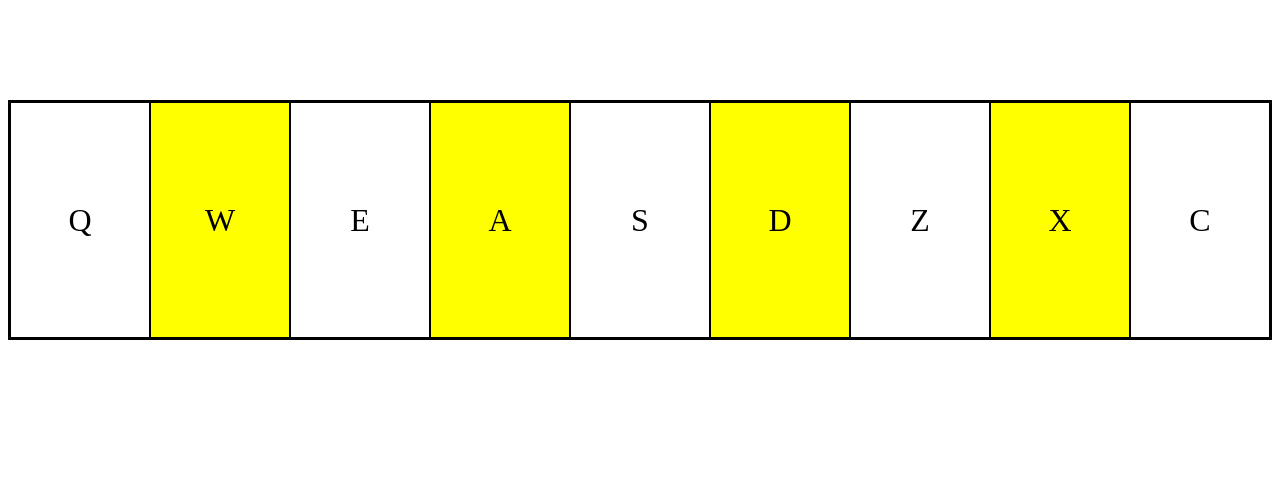
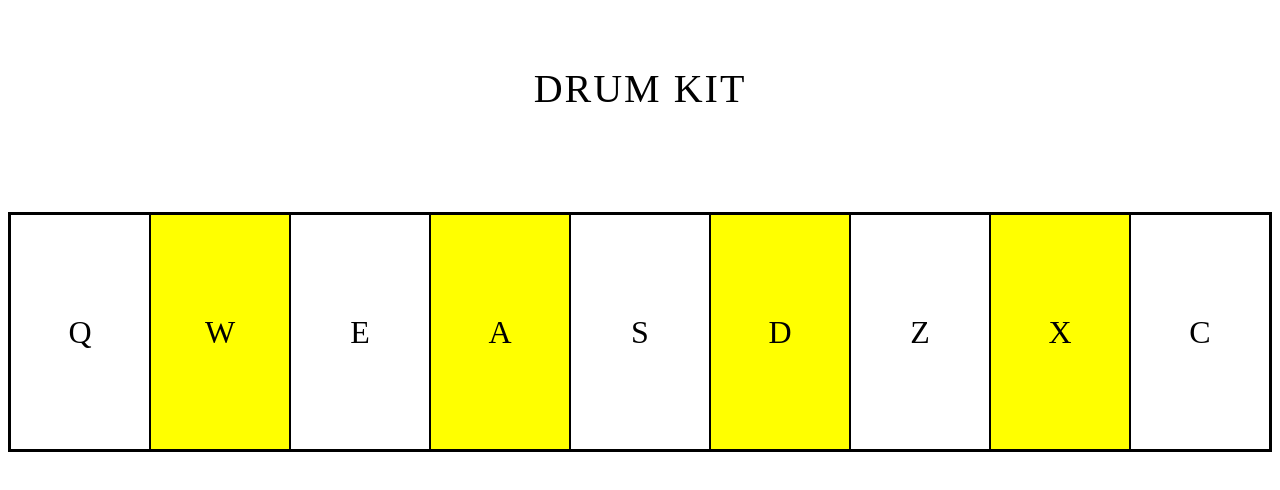
Before and after one commit to drregg6/drum-kit, a React (Create React App) app: page / in a window 1280 px wide. Shown: the top 490 px of the page. Built offline with nearby package versions, Linux system fonts and the light colour scheme.

Commit message:
Removed Audio

```diff
--- a/src/App.css
+++ b/src/App.css
@@ -4,7 +4,13 @@
 
 .display {
   text-align: center;
-  margin: 60px auto;
+  margin: 65px auto;
+}
+
+h1 {
+  font-weight: normal;
+  font-size: 2.5em;
+  letter-spacing: 2px;
 }
 
 .container {
--- a/src/App.js
+++ b/src/App.js
@@ -38,7 +38,7 @@ class App extends Component {
         {
           key: 'E',
           audio: new Audio(hihat),
-          display: 'HIHAT'
+          display: 'HI-HAT'
         },
         {
           key: 'A',
@@ -48,7 +48,7 @@ class App extends Component {
         {
           key: 'S',
           audio: new Audio(openhat),
-          display: 'OPENHAT'
+          display: 'OPEN HAT'
         },
         {
           key: 'D',
@@ -71,7 +71,7 @@ class App extends Component {
           display: 'TOM'
         },
       ],
-      display: ''
+      display: 'DRUM KIT'
     }
   }
 
@@ -107,7 +107,7 @@ class App extends Component {
       }
     }
     this.setState({
-      display: ''
+      display: 'DRUM KIT'
     })
   }
 
@@ -119,7 +119,9 @@ class App extends Component {
   render() {
     return (
       <div className="App">
-        <div className="display">{this.state.display}</div>
+        <div className="display">
+          <h1>{this.state.display}</h1>
+        </div>
         <DrumKit
           sounds={this.state.sounds}
         />
--- a/src/components/Audio.js
+++ /dev/null
@@ -1,15 +0,0 @@
-import React, { Component } from 'react';
-
-class Audio extends Component {
-    render() {
-        let {url} = this.props;
-        const audioFile = `../audio/${url}.wav`;
-        return (
-            <React.Fragment>
-                <audio url={audioFile}></audio>
-            </React.Fragment>
-        )
-    }
-}
-
-export default Audio;
--- a/src/components/DrumKit.js
+++ b/src/components/DrumKit.js
@@ -2,10 +2,6 @@ import React, { Component } from 'react';
 import DrumPad from './DrumPad';
 
 class DrumKit extends Component {
-    handleHover = (ev) => {
-        console.log(this);
-    }
-
     render() {
         let {sounds} = this.props;
         let soundList = sounds.map(sound => {
--- a/src/components/DrumPad.js
+++ b/src/components/DrumPad.js
@@ -1,9 +1,7 @@
 import React, { Component } from 'react';
-import Audio from './Audio';
 
 class DrumPad extends Component {
     handleClick = (ev) => {
-        console.log(this.props.sound.audio);
         this.props.sound.audio.play();
     }
 
@@ -11,7 +9,7 @@ class DrumPad extends Component {
         let {sound} = this.props;
         return (
             <div className="drum-pad" id={sound.key.toUpperCase()} onClick={this.handleClick}>
-                <Audio url={sound.url} />
+                <audio url={sound.audio}></audio>
                 {sound.key.toUpperCase()}
             </div>
         )
```
